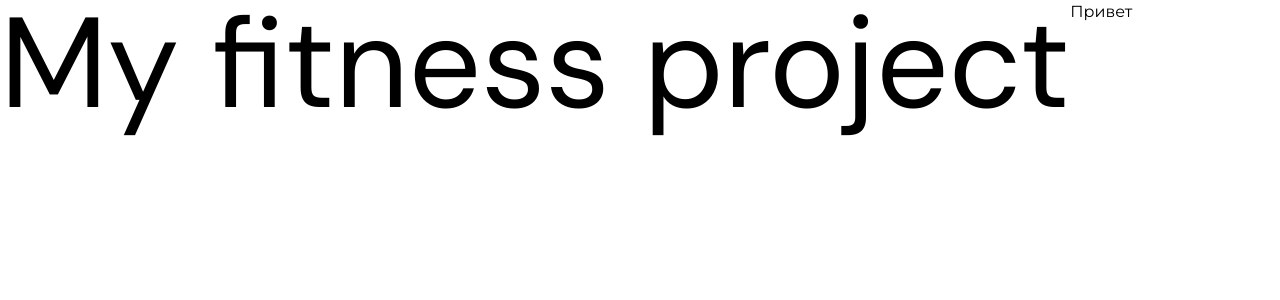
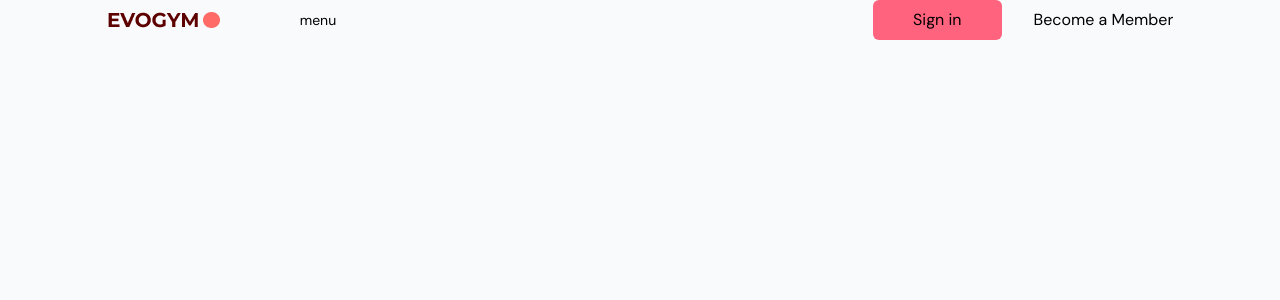
Before and after one commit to masha-masha/fitness-landing-react, a React (Vite) app: page / in a window 1280 px wide. Shown: the top 300 px of the page. Built offline with nearby package versions, Linux system fonts and the light colour scheme.

Commit message:
created active button component, added types for active button

```diff
--- a/src/App.tsx
+++ b/src/App.tsx
@@ -1,11 +1,9 @@
-
-
+import NavBar from "./components/navbar/NavBar"
 
 function App() {
   return (
-    <div className="flex">
-      <h1 className="text-9xl">My fitness project</h1>
-      <p className="font-montserrat">Привет</p>
+    <div className="app text-black bg-gray-50">
+     <NavBar />
     </div>
   )
 }
--- /dev/null
+++ b/src/components/navbar/NavBar.tsx
@@ -0,0 +1,27 @@
+import React from 'react';
+import Logo from '@/assets/images/Logo.png';
+
+const NavBar = () => {
+ return (
+  <nav className='relative h-[88px]'>
+   <div className='fixed top-0 z-30 w-full'>
+    <div className='mx-auto w-5/6 flex-between'>
+     <div className='flex-between gap-20 w-full'>
+      <img src={Logo} alt='Logo' />
+      <div className='flex-between w-full'>
+       <div className='flex-between gap-8 text-sm'>menu</div>
+       <div className='flex-between gap-8'>
+        <button className='rounded-md bg-rose-400 px-10 py-2 cursor-pointer hover:bg-rose-500 hover:text-white animate'>
+         Sign in
+        </button>
+         <a href='' className=''>Become a Member</a>
+       </div>
+      </div>
+     </div>
+    </div>
+   </div>
+  </nav>
+ );
+};
+
+export default NavBar;
--- a/src/index.css
+++ b/src/index.css
@@ -1,5 +1,5 @@
 @import url('https://fonts.googleapis.com/css2?family=DM+Sans:ital,opsz,wght@0,9..40,100..1000;1,9..40,100..1000&family=Montserrat:ital,wght@0,100..900;1,100..900&display=swap');
-
+@import "@/styles/components.css";
 @import "tailwindcss";
 
 @theme{
--- /dev/null
+++ b/src/styles/components.css
@@ -0,0 +1,7 @@
+.flex-between {
+    @apply flex items-center justify-between
+}
+
+.animate {
+    @apply transition-all duration-500 ease-in-out
+}
--- /dev/null
+++ b/src/types/type.ts
@@ -0,0 +1 @@
+export type SectionId = "home" | "benefits" | "ourclasses" | "contactus";
--- /dev/null
+++ b/src/utils/ActionButton.tsx
@@ -0,0 +1,11 @@
+import React from 'react'
+
+type Props = {}
+
+const ActionButton = (props: Props) => {
+  return (
+    <div>ActionButton</div>
+  )
+}
+
+export default ActionButton
--- a/tsconfig.app.json
+++ b/tsconfig.app.json
@@ -27,5 +27,5 @@
     "noFallthroughCasesInSwitch": true,
     "noUncheckedSideEffectImports": true
   },
-  "include": ["src"]
+  "include": ["src", "src/components/index.tsx", "src/components/Link.tsx"]
 }
```
Also changed, not shown: src/assets/images/Logo.png (added), src/components/Link.tsx (added), src/components/index.tsx (renamed from src/components/navbar/index.tsx), src/components/navbar/Link.tsx (deleted).
